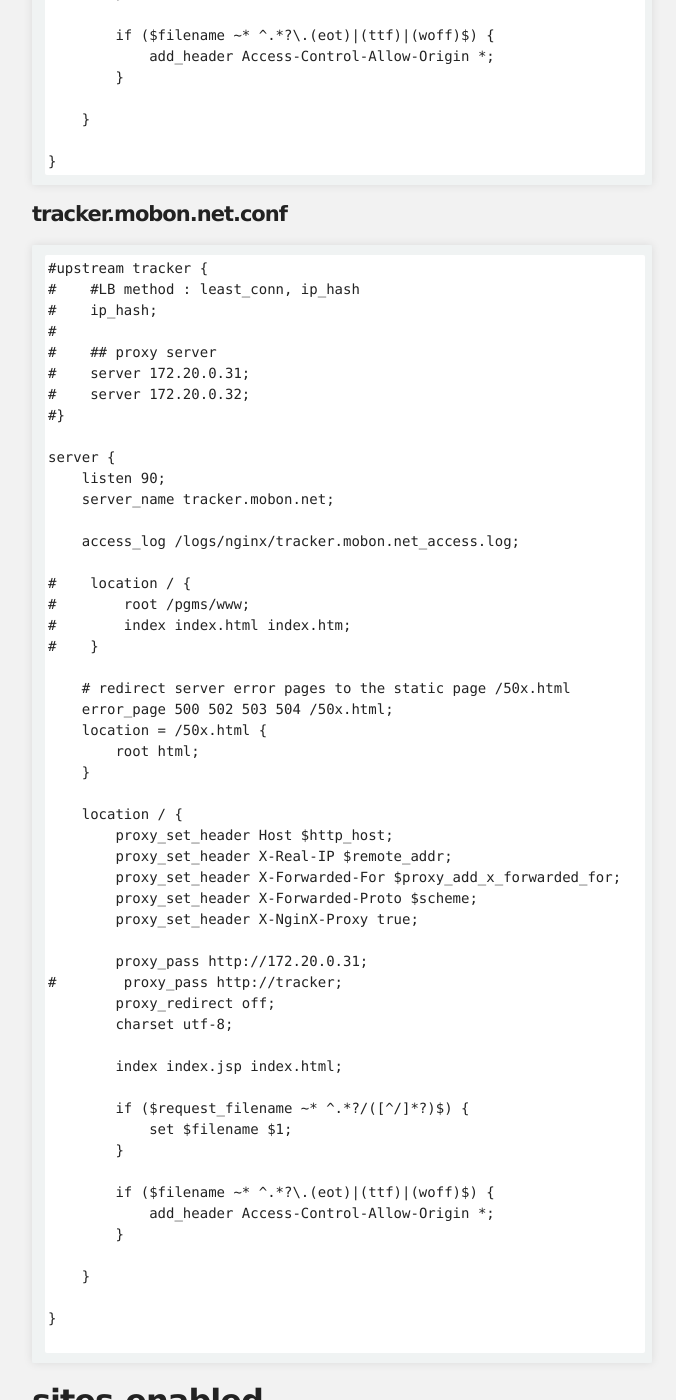
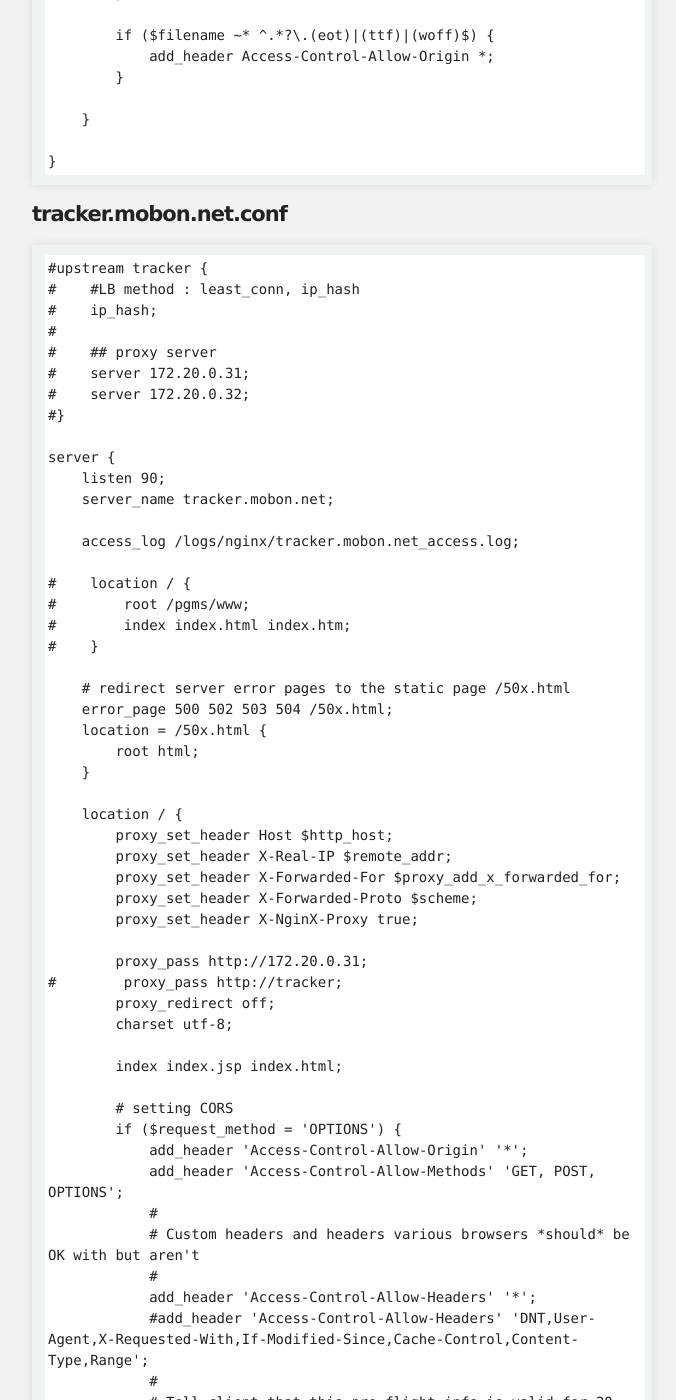
Before and after one commit to unlimited9/unlimited9.github.com, a Jekyll site: the page built from reference.notes/TA/nginx/configuration.sample.md, in a window 1280 px wide and 1400 px high, scrolled down 6951 px. Shown: the whole window, without its empty margins (298-974 px from the left). Built offline with Jekyll 4.4.1, drawn with Linux system fonts in a browser that asks for light colours; our own code applies the rules of GitHub Pages for plain Markdown files; some of the changed text lies outside the part shown.

Commit message:
Update configuration.sample.md

```diff
--- a/reference.notes/TA/nginx/configuration.sample.md
+++ b/reference.notes/TA/nginx/configuration.sample.md
@@ -342,6 +342,37 @@ server {
 
         index index.jsp index.html;
 
+        # setting CORS
+        if ($request_method = 'OPTIONS') {
+            add_header 'Access-Control-Allow-Origin' '*';
+            add_header 'Access-Control-Allow-Methods' 'GET, POST, OPTIONS';
+            #
+            # Custom headers and headers various browsers *should* be OK with but aren't
+            #
+            add_header 'Access-Control-Allow-Headers' '*';
+            #add_header 'Access-Control-Allow-Headers' 'DNT,User-Agent,X-Requested-With,If-Modified-Since,Cache-Control,Content-Type,Range';
+            #
+            # Tell client that this pre-flight info is valid for 20 days
+            #
+            add_header 'Access-Control-Max-Age' 1728000;
+            add_header 'Content-Type' 'text/plain; charset=utf-8';
+            add_header 'Content-Length' 0;
+            return 204;
+         }
+         if ($request_method = 'POST') {
+            add_header 'Access-Control-Allow-Origin' '*';
+            add_header 'Access-Control-Allow-Methods' 'GET, POST, OPTIONS';
+            add_header 'Access-Control-Allow-Headers' '*';
+            #add_header 'Access-Control-Allow-Headers' 'DNT,User-Agent,X-Requested-With,If-Modified-Since,Cache-Control,Content-Type,Range';
+            add_header 'Access-Control-Expose-Headers' 'Content-Length,Content-Range';
+         }
+         if ($request_method = 'GET') {
+            add_header 'Access-Control-Allow-Origin' '*';
+            add_header 'Access-Control-Allow-Methods' 'GET, POST, OPTIONS';
+            add_header 'Access-Control-Allow-Headers' 'DNT,User-Agent,X-Requested-With,If-Modified-Since,Cache-Control,Content-Type,Range';
+            add_header 'Access-Control-Expose-Headers' 'Content-Length,Content-Range';
+         }
+
         if ($request_filename ~* ^.*?/([^/]*?)$) {
             set $filename $1;
         }
```
